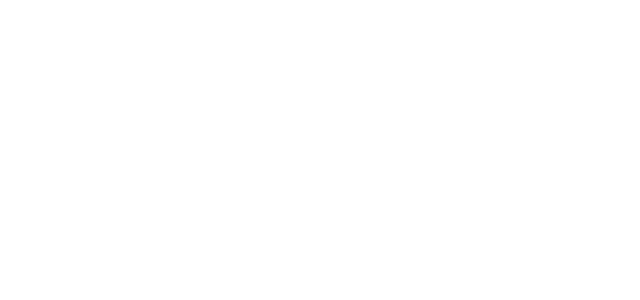
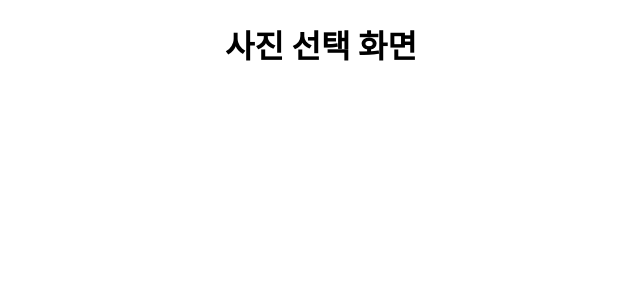
Before and after one commit to Soojin6943/jintoism, a React (Create React App) app: page /select in a window 1280 px wide. Before the commit this address had no page. Shown: the top 300 px of the page, without its empty margins (319-959 px from the left). Built offline with nearby package versions, Linux system fonts and the light colour scheme; the HTML template or start-up script is replaced by a standard one.

Commit message:
feat(photo): 6컷 자동 촬영 완료 시 사진 선택 화면 이동

```diff
--- a/src/App.js
+++ b/src/App.js
@@ -2,6 +2,7 @@
 import Home from './component/Home';
 import { BrowserRouter, Route, Routes } from 'react-router-dom';
 import Camera from './component/Camera'
+import PhotoSelect from './component/PhotoSelect';
 
 function App() {
   return (
@@ -10,6 +11,7 @@
       <Routes>
         <Route path="/" element={<Home />} />
         <Route path='/camera' element={<Camera />} />
+        <Route path='/select' element={<PhotoSelect />} />
       </Routes>
       </div>
     </BrowserRouter>
--- a/src/component/Camera.js
+++ b/src/component/Camera.js
@@ -1,6 +1,7 @@
 import Webcam from "react-webcam";
 import './Camera.css';
 import { useRef, useCallback, useEffect, useState } from "react";
+import { Link, useNavigate } from "react-router-dom";
 
 const videoConstraints = {
     width: 820,
@@ -16,6 +17,7 @@
     const [potos, setPotos] = useState([]);
     const [count, setCount] = useState(0);
     const timeRef = useRef(null);
+    const navigate = useNavigate();
 
     const capture = useCallback(
         () => {
@@ -41,9 +43,7 @@
 
         if (count >= 6) {
             clearInterval(timeRef.current);
-            console.log(potos[0]);
-            console.log(potos[1]);
-            return;
+            navigate('/select');
         }
 
         if (timeLeft <= 0) {
--- /dev/null
+++ b/src/component/PhotoSelect.js
@@ -0,0 +1,5 @@
+export default function PhotoSelect() {
+    return (
+        <h1>사진 선택 화면</h1>
+    )
+}
```
